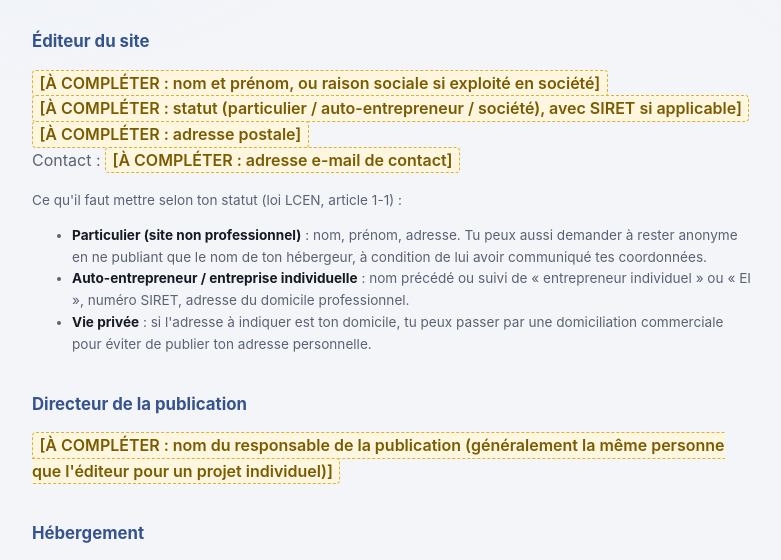
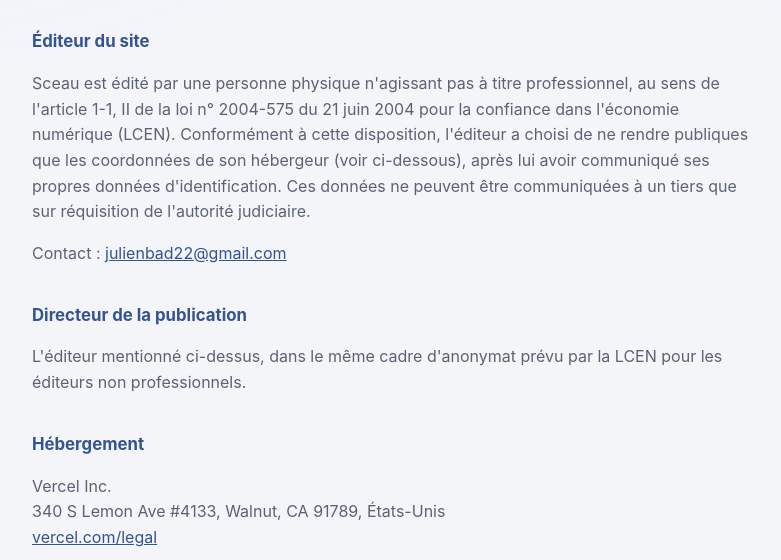
Before and after one commit to JUJU83190/Sceau-, a website: page public/mentions-legales.html in a window 1280 px wide. Shown: the part 180-740 px from the top of the page, without its empty margins (248-1029 px from the left). Drawn offline with Linux system fonts and the light colour scheme.

Commit message:
Finalise les mentions legales via le droit a l'anonymat LCEN
- Editeur non-professionnel (article 1-1, II LCEN) : seules les
  coordonnees de l'hebergeur (Vercel) sont publiees, conformement au
  droit reconnu aux editeurs particuliers n'agissant pas a titre
  professionnel. Plus de nom/adresse personnelle a publier.
- Adresse e-mail de contact renseignee (mentions legales, politique de
  confidentialite, lien de signalement d'erreur)
- Date de mise a jour des CGU fixee
- Plus aucun placeholder [A COMPLETER] sur le site

```diff
--- a/public/mentions-legales.html
+++ b/public/mentions-legales.html
@@ -13,25 +13,20 @@
 
 <h2>Éditeur du site</h2>
 <p>
-  <span class="placeholder">[À COMPLÉTER : nom et prénom, ou raison sociale si exploité en société]</span><br>
-  <span class="placeholder">[À COMPLÉTER : statut (particulier / auto-entrepreneur / société), avec SIRET si applicable]</span><br>
-  <span class="placeholder">[À COMPLÉTER : adresse postale]</span><br>
-  Contact : <span class="placeholder">[À COMPLÉTER : adresse e-mail de contact]</span>
+  Sceau est édité par une personne physique n'agissant pas à titre professionnel, au sens de l'article 1-1, II
+  de la loi n° 2004-575 du 21 juin 2004 pour la confiance dans l'économie numérique (LCEN). Conformément à cette
+  disposition, l'éditeur a choisi de ne rendre publiques que les coordonnées de son hébergeur (voir ci-dessous),
+  après lui avoir communiqué ses propres données d'identification. Ces données ne peuvent être communiquées à un
+  tiers que sur réquisition de l'autorité judiciaire.
 </p>
-<p style="font-size:0.85rem">
-  Ce qu'il faut mettre selon ton statut (loi LCEN, article 1-1) :
+<p>
+  Contact : <a href="mailto:julienbad22@gmail.com">julienbad22@gmail.com</a>
 </p>
-<ul style="font-size:0.85rem">
-  <li><strong>Particulier (site non professionnel)</strong> : nom, prénom, adresse. Tu peux aussi demander à rester
-    anonyme en ne publiant que le nom de ton hébergeur, à condition de lui avoir communiqué tes coordonnées.</li>
-  <li><strong>Auto-entrepreneur / entreprise individuelle</strong> : nom précédé ou suivi de « entrepreneur
-    individuel » ou « EI », numéro SIRET, adresse du domicile professionnel.</li>
-  <li><strong>Vie privée</strong> : si l'adresse à indiquer est ton domicile, tu peux passer par une domiciliation
-    commerciale pour éviter de publier ton adresse personnelle.</li>
-</ul>
 
 <h2>Directeur de la publication</h2>
-<p><span class="placeholder">[À COMPLÉTER : nom du responsable de la publication (généralement la même personne que l'éditeur pour un projet individuel)]</span></p>
+<p>
+  L'éditeur mentionné ci-dessus, dans le même cadre d'anonymat prévu par la LCEN pour les éditeurs non professionnels.
+</p>
 
 <h2>Hébergement</h2>
 <p>
@@ -62,7 +57,7 @@
 <h2>Contact</h2>
 <p>
   Pour toute question relative au site ou pour signaler une erreur de classification, voir la page d'accueil
-  ou écrire à <span class="placeholder">[À COMPLÉTER : adresse e-mail de contact]</span>.
+  ou écrire à <a href="mailto:julienbad22@gmail.com">julienbad22@gmail.com</a>.
 </p>
 
 </div>
```
Also changed, not shown: public/cgu.html (+1 -1 lines), public/confidentialite.html (+1 -1 lines), public/index.html (+1 -1 lines).
